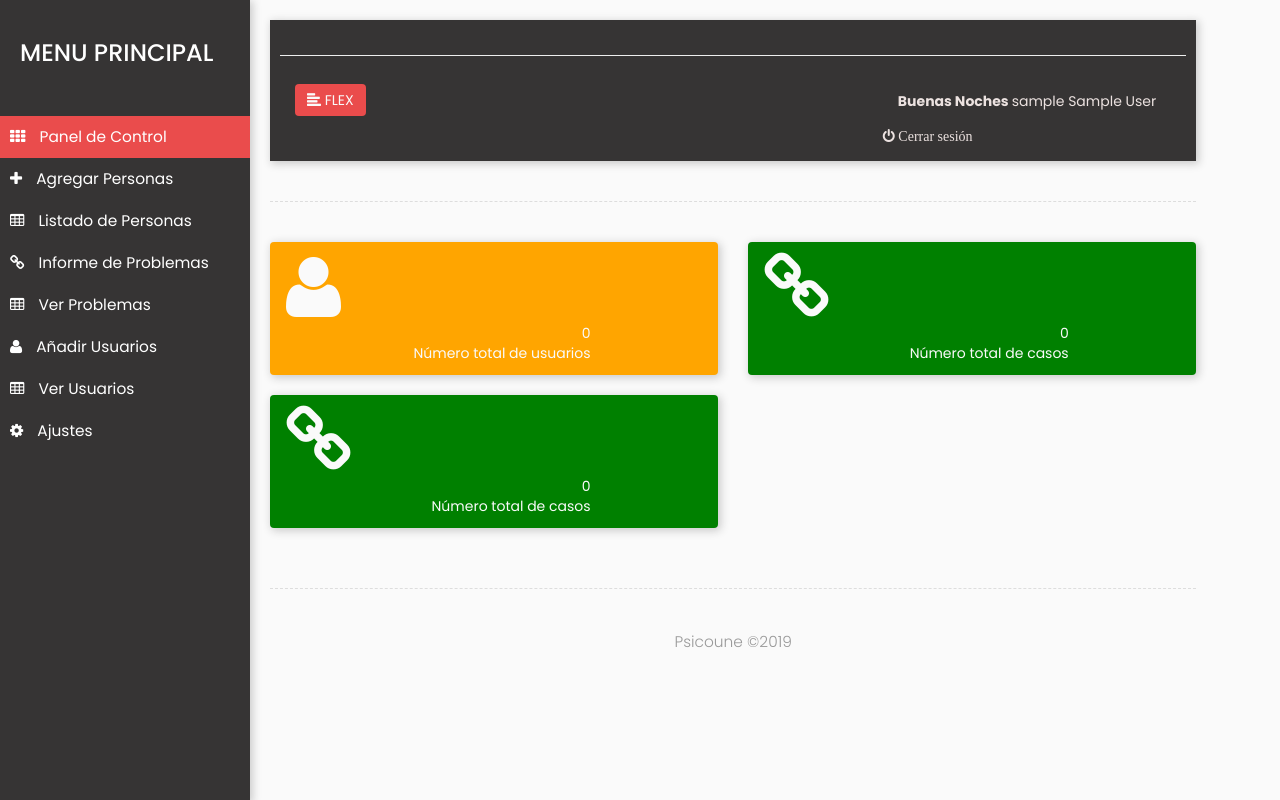
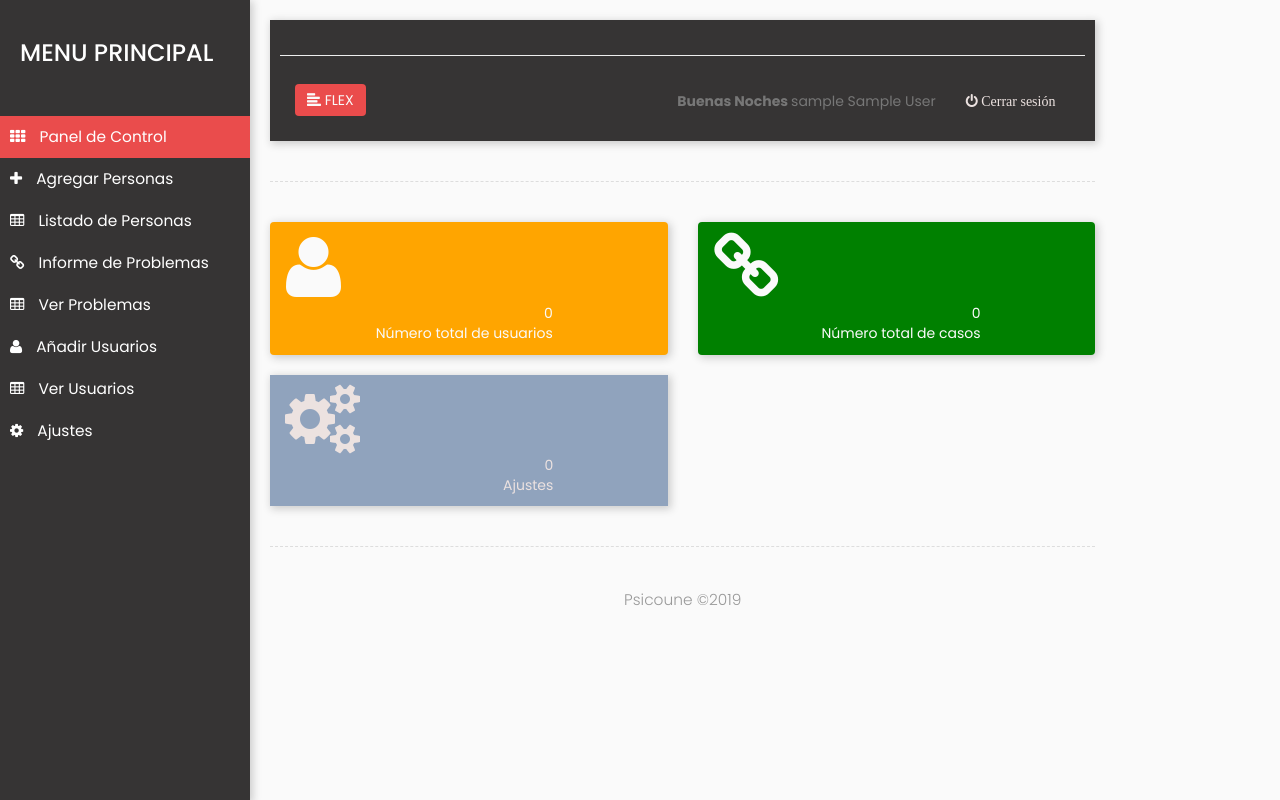
Before and after one commit to brian-emarquez/PsicoUneRegistro-Beta, a PHP site: page /admin/dashboard.php in a window 1280 px wide. Run offline with PHP 8.4, Linux system fonts and the light colour scheme; the visitor is signed in with stand-in values (Sample User, id 1); data that the repository does not hold is empty.

Commit message:
version 9 - correcciones

```diff
--- a/admin/a_users.php
+++ b/admin/a_users.php
@@ -261,11 +261,11 @@
             <label>Nombre de usuario</label>
               <input type="text" class="form-control" name="username" >
             </div>
-             <div class="col-lg-3">
+             <div class="col-lg-6">
             <label>Contraseña</label>
               <input type="password" class="form-control" name="password">
             </div>
-              <div class="col-lg-3">
+              <div class="col-lg-6">
             <label>Confirmar contraseña</label>
               <input type="password" class="form-control" name="cpassword">
             </div>
--- a/admin/dashboard.php
+++ b/admin/dashboard.php
@@ -122,7 +122,7 @@
 
                         <div class="collapse navbar-collapse" id="bs-example-navbar-collapse-1">
                             <ul class="nav navbar-nav navbar-right  makotasamuel">
-                                <li><a href="v_users.php"><font color="#ECE2E0"><?php require_once('includes/name.php');?></a></li>
+                                <li><a href="v_users.php"><?php require_once('includes/name.php');?></a></li>
                                 <li ><a href="logout.php"> <font color="#ECE2E0"><i class="fa fa-power-off"> Cerrar sesión</i></a></li>
 
                             </ul>
@@ -135,6 +135,7 @@
                 <div class="row">
                 <div class="col-lg-6 col-md-6 ">
                     <div class="panel panel sammac sammacmedia">
+                    <a href="v_users.php">
                         <div class="panel-heading">
                             <div class="row">
                                 <div class="col-xs-4">
@@ -142,7 +143,7 @@
                                 </div>
                                 <div class="col-xs-9 text-right">
                                     <div class="huge"><?php echo $users;?></div>
-                                    <a href="v_issue.php">
+
                                     <div>Número total de usuarios</div>
                                 </div>
                             </div>
@@ -150,8 +151,10 @@
 
                     </div>
                 </div>
+
                 <div class="col-lg-6 col-md-6">
                     <div class="panel panel strover sammacmedia">
+                    <a href="v_issue.php">
                         <div class="panel-heading">
                             <div class="row">
                                 <div class="col-xs-4">
@@ -167,16 +170,17 @@
                     </div>
                 </div>
 
-                <div class="col-lg-6 col-md-6">
-                    <div class="panel panel strover sammacmedia">
-                        <div class="panel-heading">
+                <div class="col-lg-6 col-md-6" >
+                   <div class="panel-success sammacmedia" style="background-color:#90A3BD" >
+                    <a href="settings.php">
+                        <div class="panel-heading" >
                             <div class="row">
                                 <div class="col-xs-4">
-                                    <i class="fa fa-link fa-5x"></i>
+                                    <i class="fa fa-cogs fa-5x" ></i>
                                 </div>
                                 <div class="col-xs-9 text-right">
                                     <div class="huge"><?php echo $cases;?></div>
-                                    <div>Número total de casos</div>
+                                    <div>Ajustes</div>
                                 </div>
                             </div>
                         </div>
```
Also changed, not shown: admin/settings.php (+6 -2 lines), admin/assets/image/uploads/user684.jpg (added).
